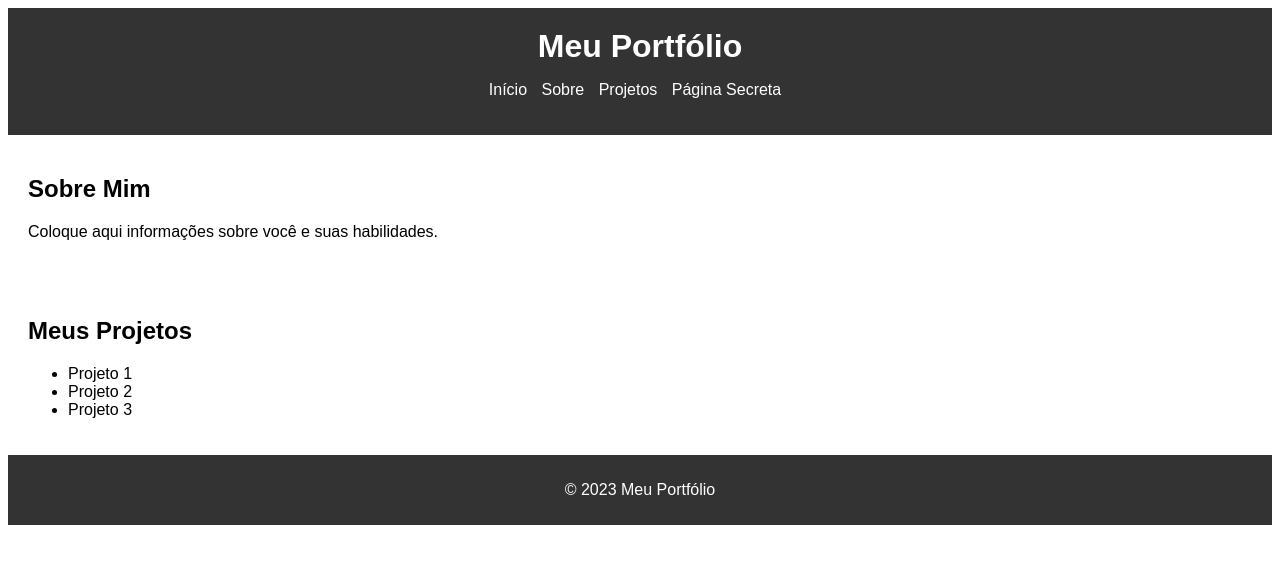
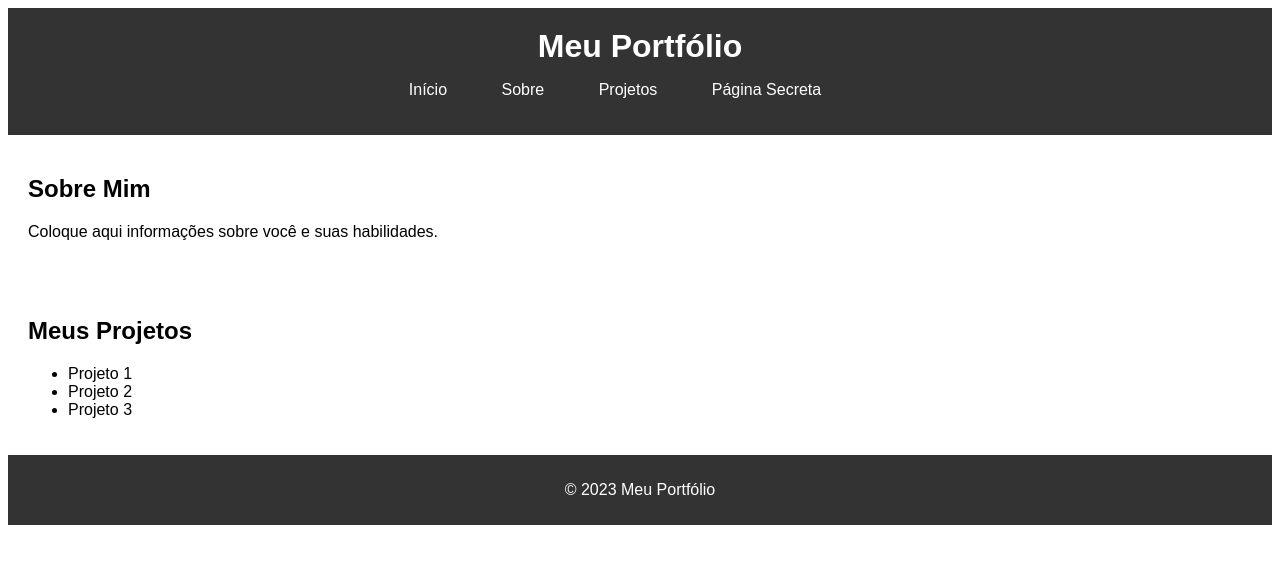
Before and after one commit to krargus/Portifolio, a plain HTML site: page index.html in a window 1280 px wide. Drawn offline with Linux system fonts and the light colour scheme.

Commit message:
Update style.css

```diff
--- a/style.css
+++ b/style.css
@@ -20,7 +20,7 @@
 
 nav ul li {
   display: inline;
-  margin-right: 10px;
+  margin-right: 50px;
 }
 
 nav ul li a {
```
